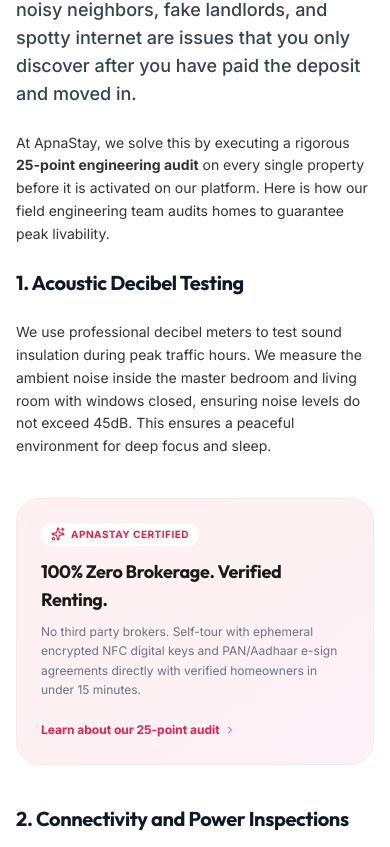
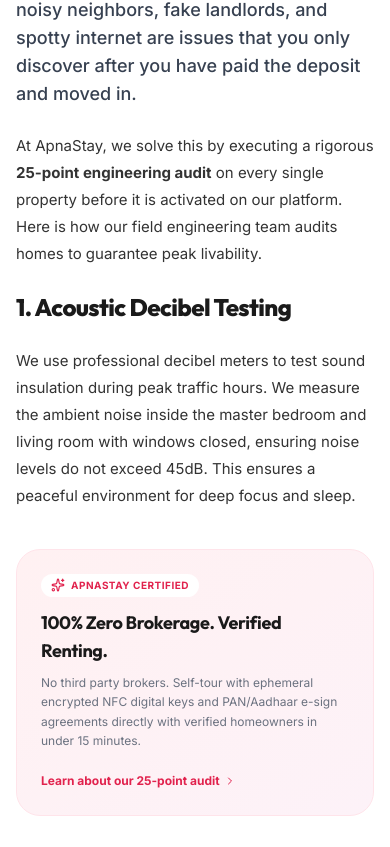
Before and after one commit to amannex/apnastay, a Next.js app: page /journal/how-apnastay-25-point-audit-works in a window 390 px wide. Shown: the part 917-1764 px from the top of the page. Built offline with nearby package versions, Linux system fonts and the light colour scheme; no server answers.

Commit message:
feat: enhance blog post typography sizing, spacing, blockquotes, and heading weights

```diff
--- a/src/views/BlogPostPage.tsx
+++ b/src/views/BlogPostPage.tsx
@@ -85,7 +85,7 @@
     headings.forEach(heading => {
       const escapedText = heading.text.replace(/[-\/\\^$*+?.()|[\]{}]/g, '\\$&');
       const searchRegex = new RegExp(`(<h3[^>]*>)(${escapedText})(<\/h3>)`, 'i');
-      content = content.replace(searchRegex, `<h3 id="${heading.id}" class="scroll-mt-28 text-xl font-bold text-gray-900 mt-8 mb-4">$2</h3>`);
+      content = content.replace(searchRegex, `<h3 id="${heading.id}" class="scroll-mt-28 text-2xl sm:text-3xl font-extrabold text-[#1A1A1A] mt-12 mb-5 tracking-tight">$2</h3>`);
     });
     return content;
   }, [post.content, headings]);
@@ -200,7 +200,7 @@
 
             {/* BODY TEXT - FIRST HALF */}
             <div
-              className="prose prose-rose max-w-none text-[#333333] text-sm sm:text-base leading-relaxed space-y-6"
+              className="prose prose-rose max-w-none text-[#333333] text-[15px] sm:text-[17px] leading-[1.8] space-y-6 prose-p:mb-6 prose-blockquote:border-l-4 prose-blockquote:border-l-[#E1224D] prose-blockquote:bg-rose-50/20 prose-blockquote:py-4 prose-blockquote:px-5 prose-blockquote:rounded-r-2xl prose-blockquote:italic prose-blockquote:text-gray-600 prose-ul:list-disc prose-ul:pl-6 prose-ul:mb-6 prose-li:mb-2 prose-li:text-[15px] prose-li:sm:text-[16px]"
               dangerouslySetInnerHTML={{ __html: firstHalf }}
             />
 
@@ -228,7 +228,7 @@
             {/* BODY TEXT - SECOND HALF */}
             {secondHalf && (
               <div
-                className="prose prose-rose max-w-none text-[#333333] text-sm sm:text-base leading-relaxed space-y-6"
+                className="prose prose-rose max-w-none text-[#333333] text-[15px] sm:text-[17px] leading-[1.8] space-y-6 prose-p:mb-6 prose-blockquote:border-l-4 prose-blockquote:border-l-[#E1224D] prose-blockquote:bg-rose-50/20 prose-blockquote:py-4 prose-blockquote:px-5 prose-blockquote:rounded-r-2xl prose-blockquote:italic prose-blockquote:text-gray-600 prose-ul:list-disc prose-ul:pl-6 prose-ul:mb-6 prose-li:mb-2 prose-li:text-[15px] prose-li:sm:text-[16px]"
                 dangerouslySetInnerHTML={{ __html: secondHalf }}
               />
             )}
```
